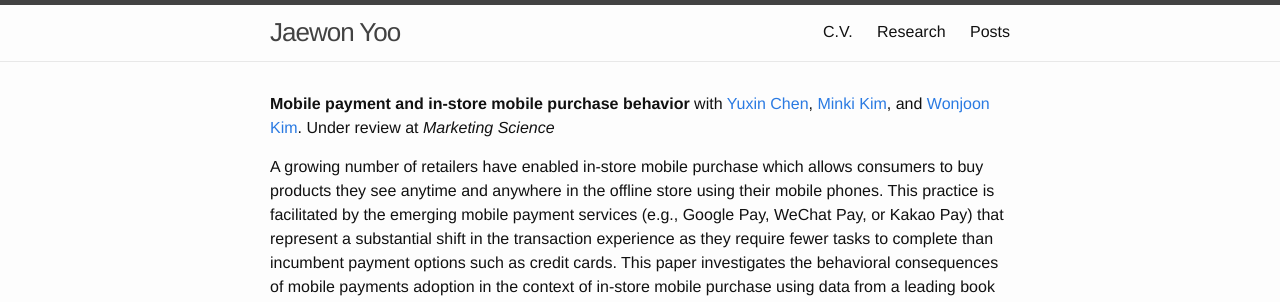
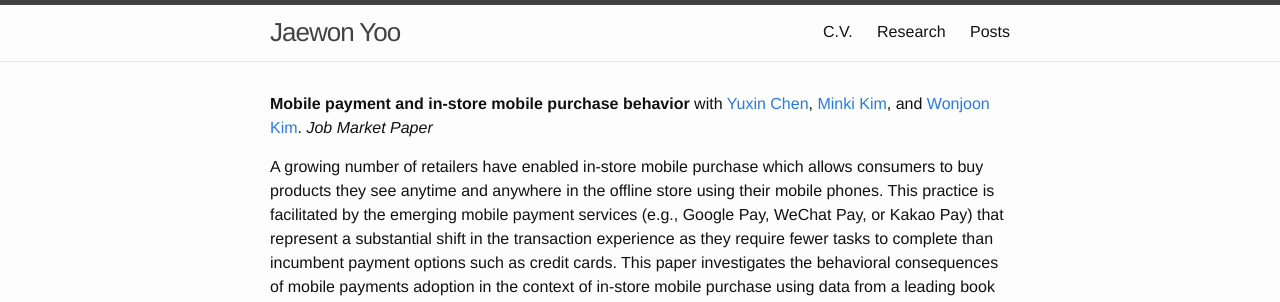
Before and after one commit to j1yoo/j1yoo.github.io, a Jekyll site: the page built from research.markdown, in a window 1280 px wide. Shown: the top 302 px of the page. Built offline with Jekyll 4.4.1, drawn with Linux system fonts in a browser that asks for light colours.

Commit message:
Update research.markdown

```diff
--- a/research.markdown
+++ b/research.markdown
@@ -4,7 +4,7 @@
 permalink: /JaewonYoo/Research/
 ---
 
-__Mobile payment and in-store mobile purchase behavior__ with [Yuxin Chen](https://shanghai.nyu.edu/academics/faculty/directory/yuxin-chen){:target="_blank"}, [Minki Kim](https://www.business.kaist.edu/faculty/pcmingki){:target="_blank"}, and [Wonjoon Kim](http://wjkim.kaist.ac.kr/home){:target="_blank"}. Under review at _Marketing Science_
+__Mobile payment and in-store mobile purchase behavior__ with [Yuxin Chen](https://shanghai.nyu.edu/academics/faculty/directory/yuxin-chen){:target="_blank"}, [Minki Kim](https://www.business.kaist.edu/faculty/pcmingki){:target="_blank"}, and [Wonjoon Kim](http://wjkim.kaist.ac.kr/home){:target="_blank"}. _Job Market Paper_
 
 A growing number of retailers have enabled in-store mobile purchase which allows consumers to buy products they see anytime and anywhere in the offline store using their mobile phones. This practice is facilitated by the emerging mobile payment services (e.g., Google Pay, WeChat Pay, or Kakao Pay) that represent a substantial shift in the transaction experience as they require fewer tasks to complete than incumbent payment options such as credit cards. This paper investigates the behavioral consequences of mobile payments adoption in the context of in-store mobile purchase using data from a leading book retailer in Korea with the launch of the most popular mobile payment service in the country during the data period. The results show that the adoption of a mobile payment service not only increases the total spending and purchase frequency of the adopters but also increases their consumption variety. These findings are consistent with the predictions from the transaction cost theory and are supported and further verified by a series of additional empirical analysis. The implications of our results for retailers and consumers are also discussed.
 
```
